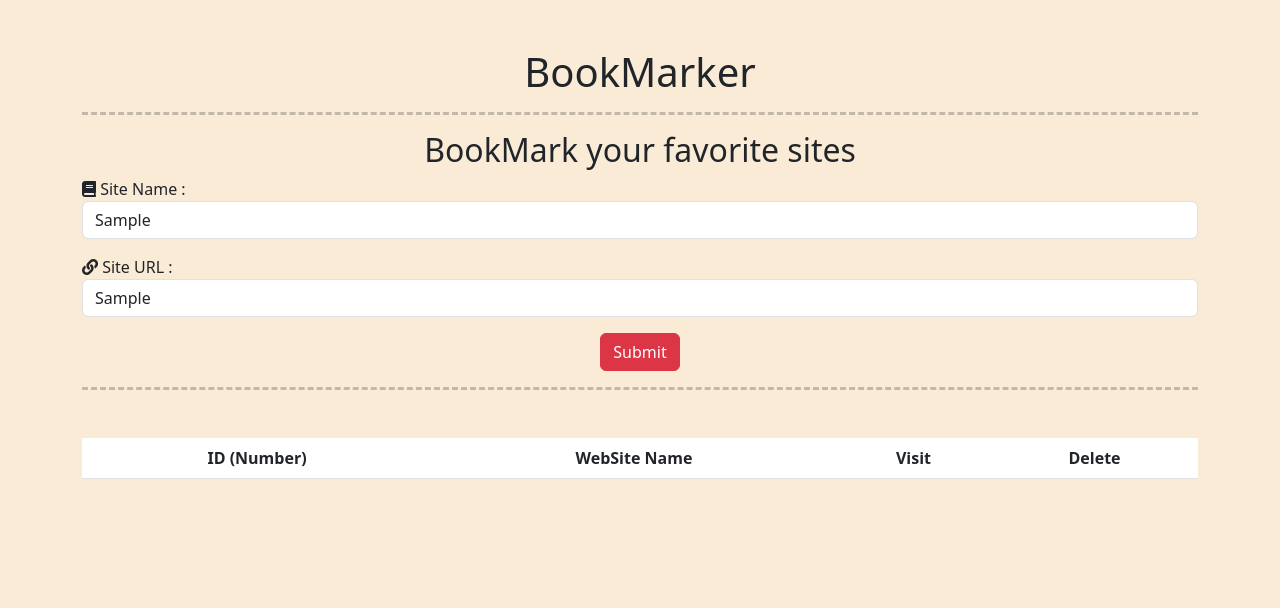
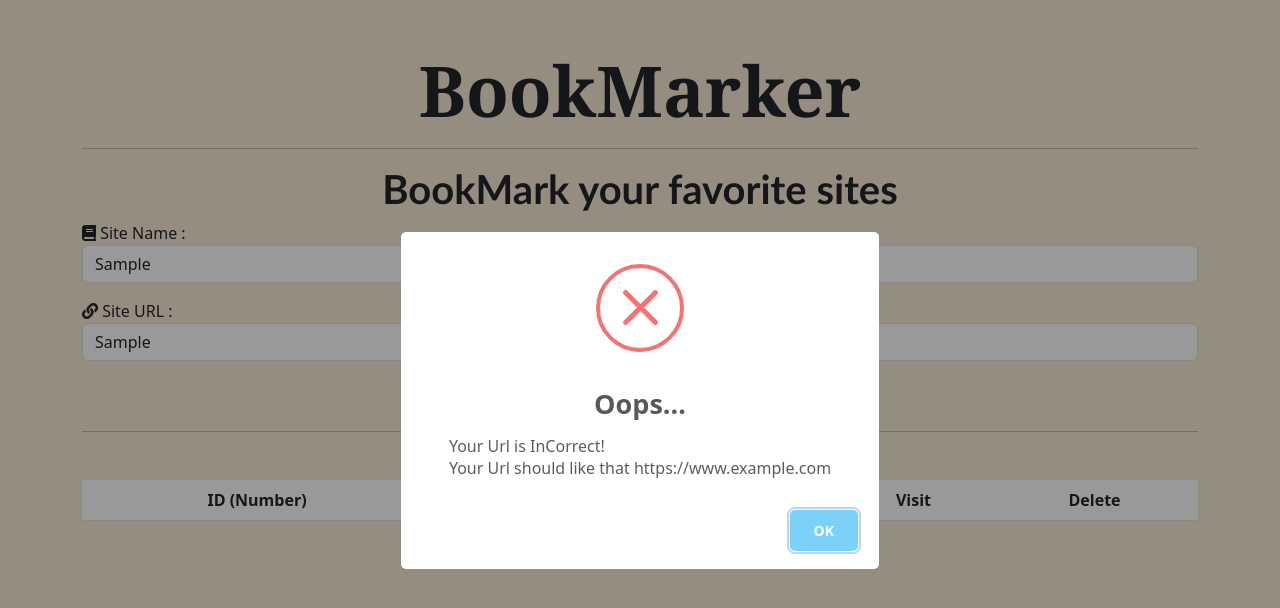
Before and after one commit to Ahmed13-11/Weather-App, a plain HTML site: page Index.html in a window 1280 px wide. Both pictures are taken after typing "Sample", "Sample" into the empty fields and a click on the button "Submit". Drawn offline with nearby package versions, Linux system fonts and the light colour scheme.

Commit message:
last commit

```diff
--- a/Index.html
+++ b/Index.html
@@ -3,14 +3,14 @@
 <head>
     <link rel="stylesheet" href="./css/style.css">
     <link rel="stylesheet" href="./css/bootstrap.min.css" />
-    <link rel="stylesheet" href="./css/bootstrap.bundle.min.js">
+    <script src="./js/bootstrap.bundle.min.js"></script>
     <link rel="stylesheet" href="https://cdnjs.cloudflare.com/ajax/libs/font-awesome/5.15.3/css/all.min.css">
 </head>
 <body style="background-color: antiquewhite;">
     <div class="container my-5">
-    <div class="head text-center">
+      <div class="heading text-center">
         <h1>BookMarker</h1>
-      <hr style="border-top: 3px dashed;">
+        <hr>
         <h2>BookMark your favorite sites</h2>
       </div>
       <label for="bookName"><i class="fas fa-book"></i>  Site Name :</label>
@@ -20,7 +20,7 @@
       <div class="butt d-flex justify-content-center flex-row">
         <button class="btn btn-danger" id="but">Submit</button>
       </div>
-    <hr style="border-top: 3px dashed;">
+      <hr>
     </div>
     <div class="container">
       <table class="table bg-white m-auto w-100 text-center">
@@ -37,5 +37,6 @@
       </table>
     </div>
   <script src="./Js/main.js"></script>
+  <script src="https://unpkg.com/sweetalert/dist/sweetalert.min.js"></script>
 </body>
 </html>
--- a/Js/main.js
+++ b/Js/main.js
@@ -30,6 +30,12 @@ buttonSubmit.onclick = addWebsit;
 
 function addWebsit() {
     if(validationUrl()===true) {
+        for(var i = 0 ; i<websiteList.length ; i++) {
+            if(websiteList[i].webName === websitName.value) {
+                swal("Oops...", "This website name already exists in the bookmarks!", "error");
+                return;
+            }
+        }
         var websiteObj = {
             webName : websitName.value,
             webUrl : websitUrl.value
@@ -37,16 +43,23 @@ function addWebsit() {
         websiteList.push(websiteObj);
         localStorage.setItem('webList', JSON.stringify(websiteList));
         display();
+        reset();
+        swal("Good job!", "Your Url and Name are Correct!", "success");
     }
     else {
-        alert("Invalid")
-    }
+        swal("Oops...", "Your Url is InCorrect!\nYour Url should like that https://www.example.com", "error");
+}
 }
 
 function deleteWebsit(index) {
     websiteList.splice(index, 1);
     localStorage.setItem('webList', JSON.stringify(websiteList));
     display();
+}
+
+function reset() {
+    websitName.value="";
+    websitUrl.value="";
 }
 
 function validationUrl() {
--- a/css/style.css
+++ b/css/style.css
@@ -1,8 +1,18 @@
-/* .test:first-child {
-    color:red;
-    background-color: blue;
-} */
-
-.parent ~ p {
-    color: blue;
+* {
+    margin: 0;
+    padding: 0;
+    box-sizing: border-box;
 }
+hr {
+    border-top: 3px dashed;
+}
+.container .heading h1 {
+    font-size: 70px;
+    font-weight: 800;
+    font-family: Georgia, 'Times New Roman', Times, serif;
+}
+.container .heading h2 {
+    font-size: 40px;
+    font-weight: 600;
+    font-family:'Gill Sans', 'Gill Sans MT', Calibri, 'Trebuchet MS', sans-serif;
+}
```
Also changed, not shown: 1 other file. Lines whose indentation alone changed are shown as unchanged.
